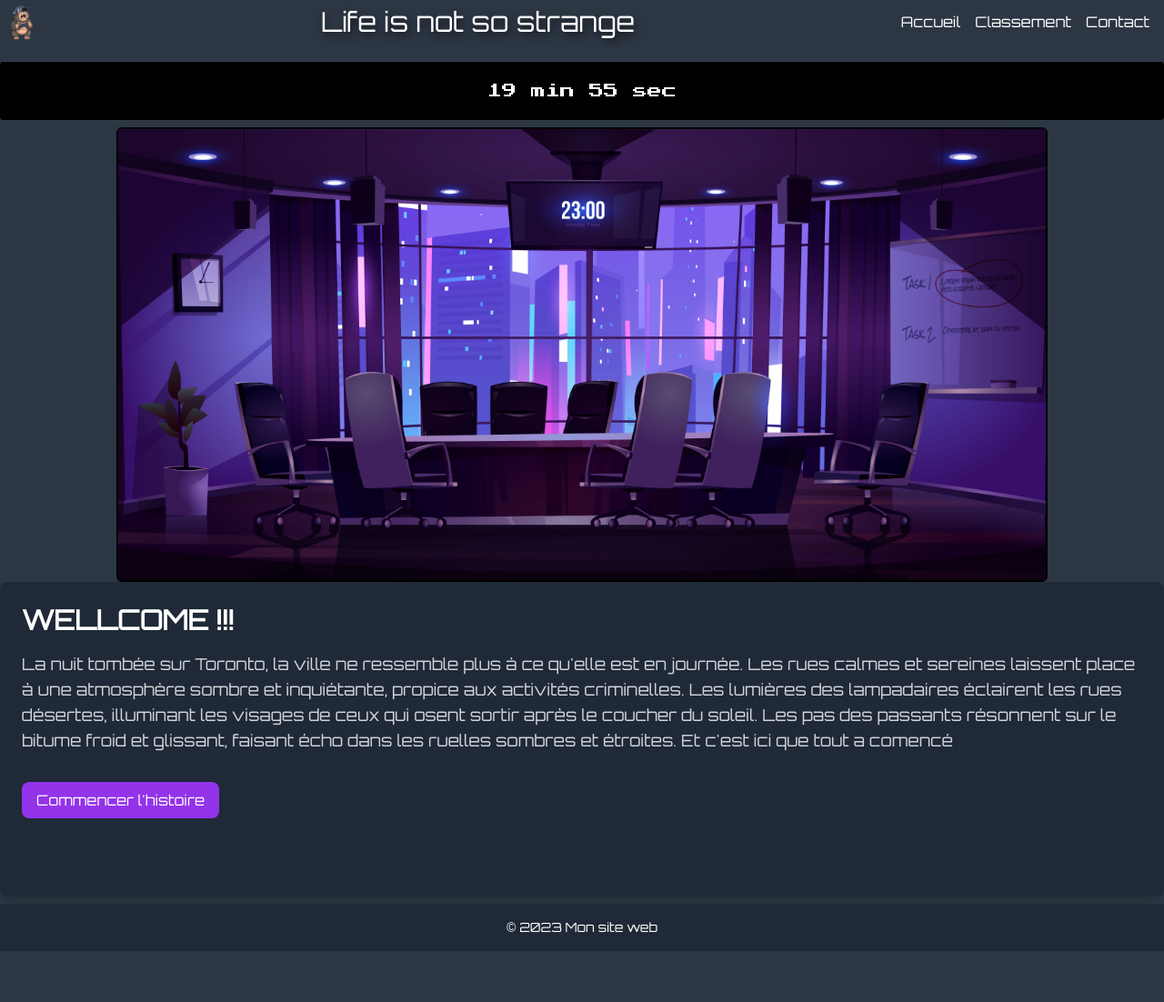
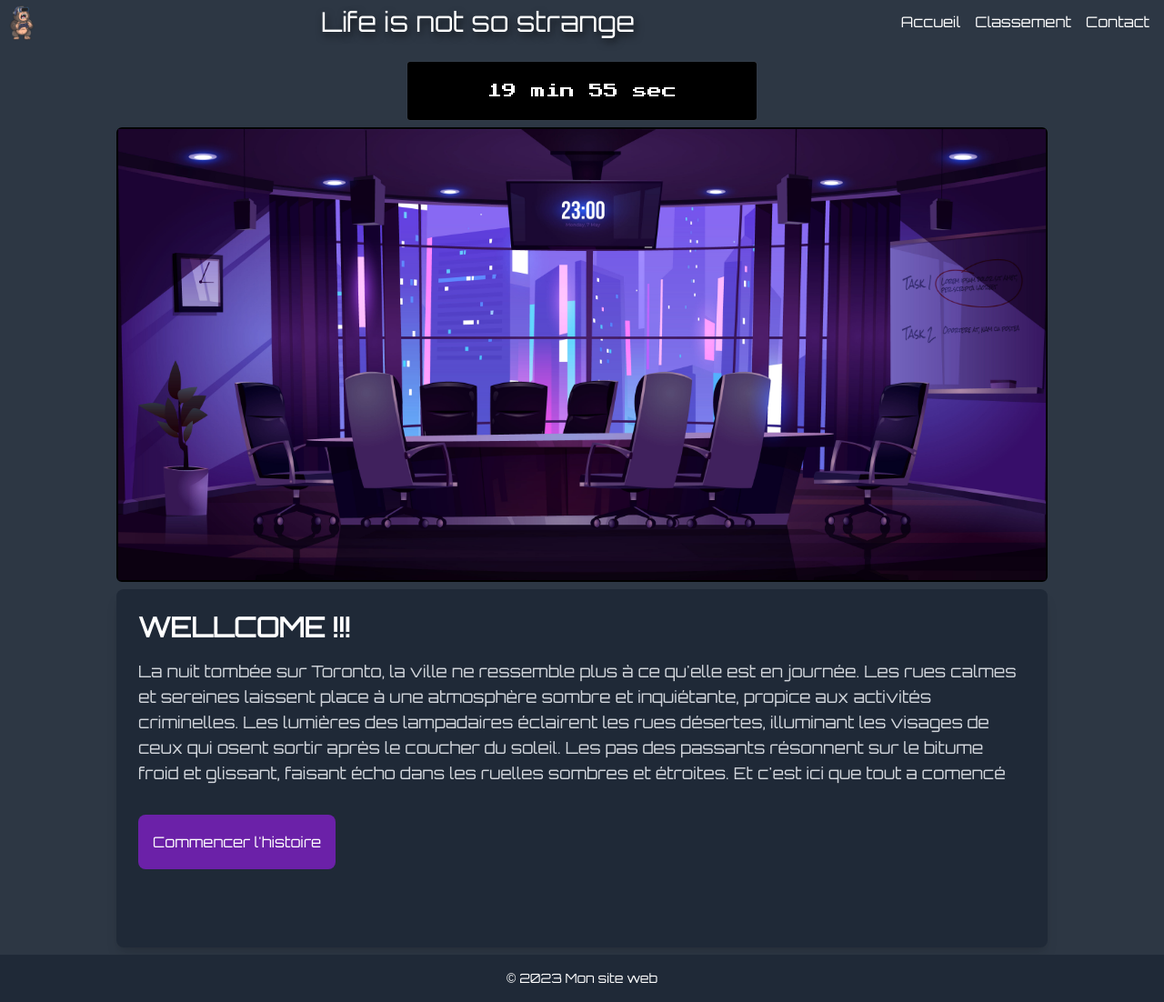
Before and after one commit to WildCodeSchool/2023-02-JS-LaLoupe-LifeIsNotSoStrange.TM, a React (Vite) app in the folder frontend/: page /game in a window 1280 px wide. Shown: the whole page at 91% size. Before the commit the page ends 1046 px from the top, so only its background shows below. Built offline with nearby package versions, Linux system fonts and the light colour scheme.

Commit message:
modify story.css

```diff
--- a/frontend/src/components/Ecran.css
+++ b/frontend/src/components/Ecran.css
@@ -5,6 +5,7 @@
   margin-left: auto;
   margin-right: auto;
   margin-top: 8px;
+  margin-bottom: 8px;
   border: black 2px solid;
   border-radius: 6px;
 }
--- a/frontend/src/components/Story.jsx
+++ b/frontend/src/components/Story.jsx
@@ -148,7 +148,7 @@ function Story() {
     }
   };
   return (
-    <div className="bg-gray-800 rounded-lg shadow-lg p-6">
+    <div className="bg-gray-800 rounded-lg shadow-lg p-6 w-[80%] ml-auto mr-auto">
       <h1 className="text-3xl font-bold text-white mb-4">{chapter}</h1>
       <p className="text-lg text-gray-300 mb-8">{message}</p>
       <div className="space-y-4">
@@ -156,7 +156,7 @@ function Story() {
           <button
             type="button"
             key={option.id}
-            className="bg-purple-600 hover:bg-purple-700 focus:outline-none focus:ring-2 focus:ring-purple-600 focus:ring-opacity-50 text-white font-medium py-2 px-4 rounded-lg"
+            className="bg-purple-800 hover:bg-purple-700 focus:outline-none focus:ring-2 focus:ring-purple-600 focus:ring-opacity-50 text-white font-medium py-2 px-4 rounded-lg h-[60px] mr-[32px]"
             onClick={() => handleOptionClick(option.action)}
           >
             {option.text}
--- a/frontend/src/components/Timer.css
+++ b/frontend/src/components/Timer.css
@@ -5,7 +5,7 @@
       format("truetype");
 }
 .Chrono {
-  min-width: 30%;
+  width: 30%;
   text-align: center;
   height: auto;
   margin-top: 20px;
```
